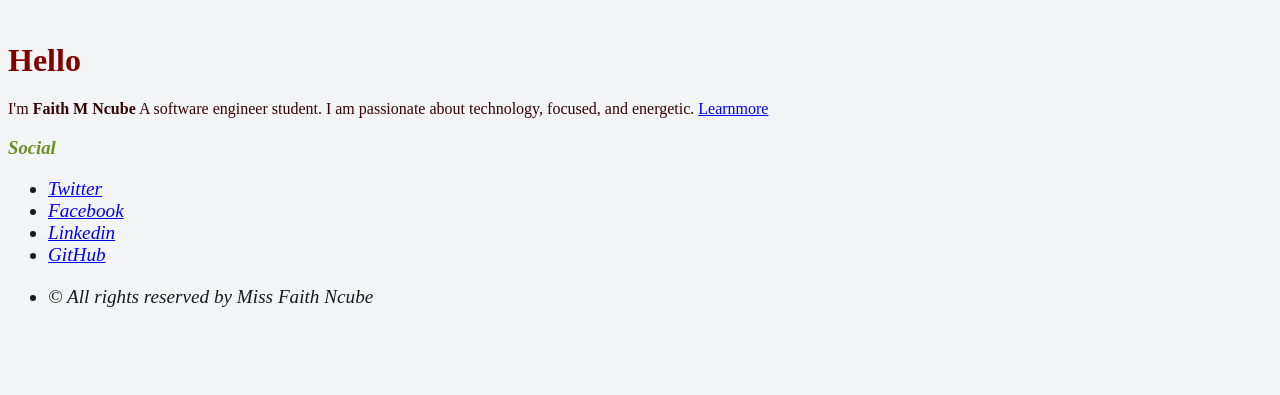
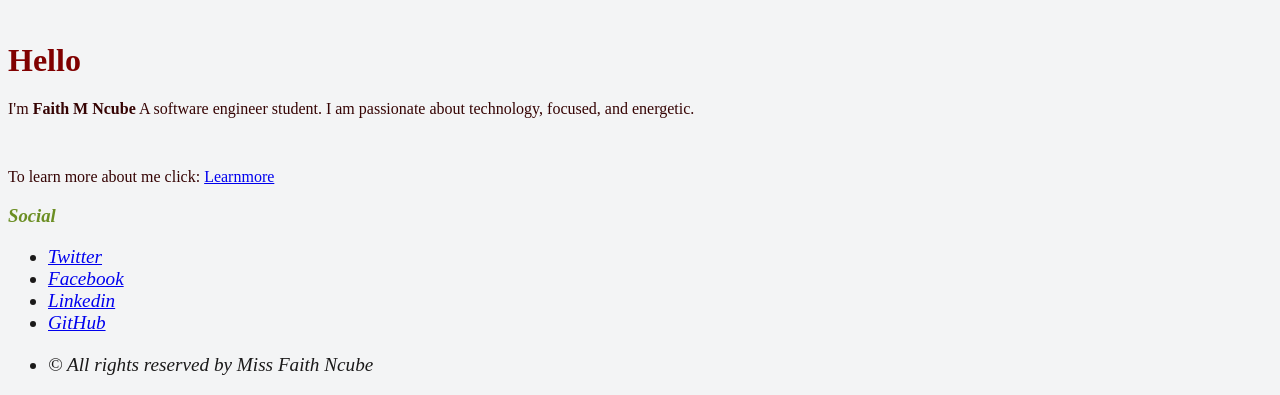
Before and after one commit to Faithmilly2021/my-portfolio, a plain HTML site: page index.html in a window 1280 px wide. Shown: the part 1061-1456 px from the top of the page. Before the commit the page ends 1388 px from the top, so only its background shows below. Drawn offline with Linux system fonts and the light colour scheme.

Commit message:
index.html

```diff
--- a/index.html
+++ b/index.html
@@ -20,9 +20,13 @@
 <h1> Hello</h1>
 <p> I'm <strong>Faith M Ncube</strong> A software engineer student.
 	I am passionate about technology, focused, and energetic.
+	</p>
 
+	<br>
+	<p> To learn more about me click:
 <a href="about.html">Learnmore</a>
-</p>
+	</p>
+
 
 <footer id="footer">
 	<section>
```
